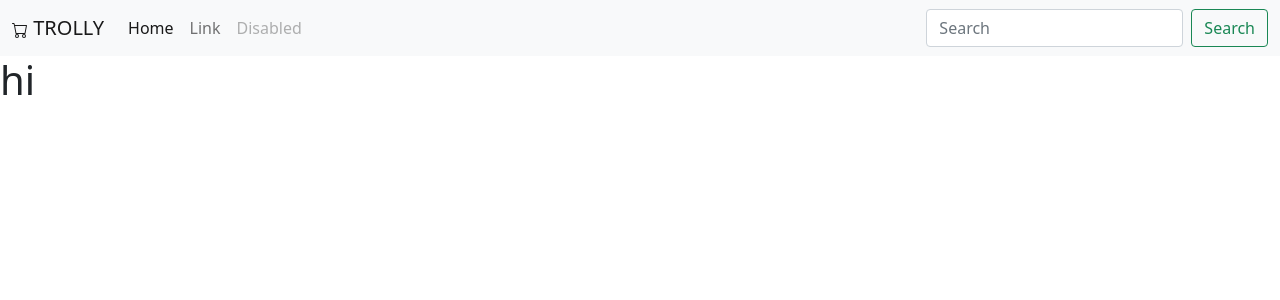
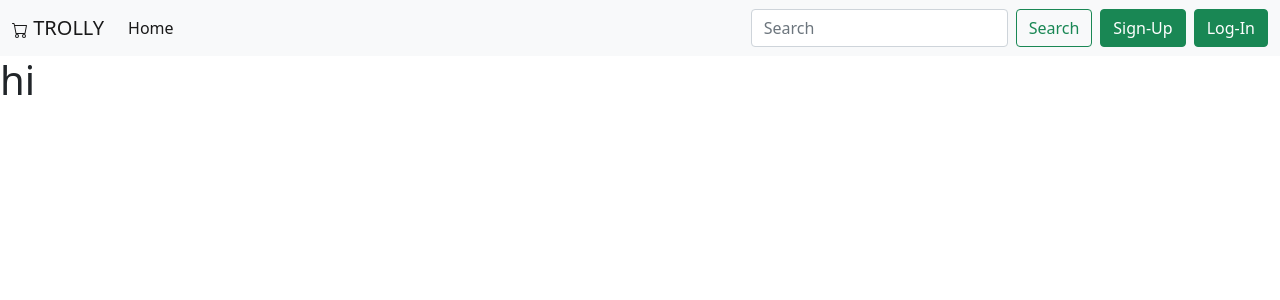
Before and after one commit to rajat-rg/product-recommendation-engine, a Django app: page / in a window 1280 px wide. Shown: the top 300 px of the page. Run offline with Django 3.2, Linux system fonts and the light colour scheme.

Commit message:
added a few changes in index

```diff
--- a/templates/base.html
+++ b/templates/base.html
@@ -13,7 +13,7 @@
   <body>
     <nav class="navbar navbar-expand-lg navbar-light bg-light">
   <div class="container-fluid">
-    <a class="navbar-brand" href="#"><svg xmlns="http://www.w3.org/2000/svg" width="16" height="16" fill="currentColor" class="bi bi-cart" viewBox="0 0 16 16">
+    <a class="navbar-brand" href="/"><svg xmlns="http://www.w3.org/2000/svg" width="16" height="16" fill="currentColor" class="bi bi-cart" viewBox="0 0 16 16">
   <path d="M0 1.5A.5.5 0 0 1 .5 1H2a.5.5 0 0 1 .485.379L2.89 3H14.5a.5.5 0 0 1 .491.592l-1.5 8A.5.5 0 0 1 13 12H4a.5.5 0 0 1-.491-.408L2.01 3.607 1.61 2H.5a.5.5 0 0 1-.5-.5zM3.102 4l1.313 7h8.17l1.313-7H3.102zM5 12a2 2 0 1 0 0 4 2 2 0 0 0 0-4zm7 0a2 2 0 1 0 0 4 2 2 0 0 0 0-4zm-7 1a1 1 0 1 1 0 2 1 1 0 0 1 0-2zm7 0a1 1 0 1 1 0 2 1 1 0 0 1 0-2z"/>
 </svg> TROLLY </a>
     <button class="navbar-toggler" type="button" data-bs-toggle="collapse" data-bs-target="#navbarSupportedContent" aria-controls="navbarSupportedContent" aria-expanded="false" aria-label="Toggle navigation">
@@ -22,19 +22,16 @@
     <div class="collapse navbar-collapse" id="navbarSupportedContent">
       <ul class="navbar-nav me-auto mb-2 mb-lg-0">
         <li class="nav-item">
-          <a class="nav-link active" aria-current="page" href="#">Home</a>
+          <a class="nav-link active" aria-current="page" href="/">Home</a>
         </li>
-        <li class="nav-item">
-          <a class="nav-link" href="#">Link</a>
-        </li>
-        <li class="nav-item">
-          <a class="nav-link disabled" href="#" tabindex="-1" aria-disabled="true">Disabled</a>
-        </li>
+
       </ul>
       <form class="d-flex">
         <input class="form-control me-2" type="search" placeholder="Search" aria-label="Search">
         <button class="btn btn-outline-success" type="submit">Search</button>
       </form>
+      <button type="button" class="btn btn-success mx-2">Sign-Up</button>
+      <button type="button" class="btn btn-success">Log-In</button>
     </div>
   </div>
 </nav>
```
